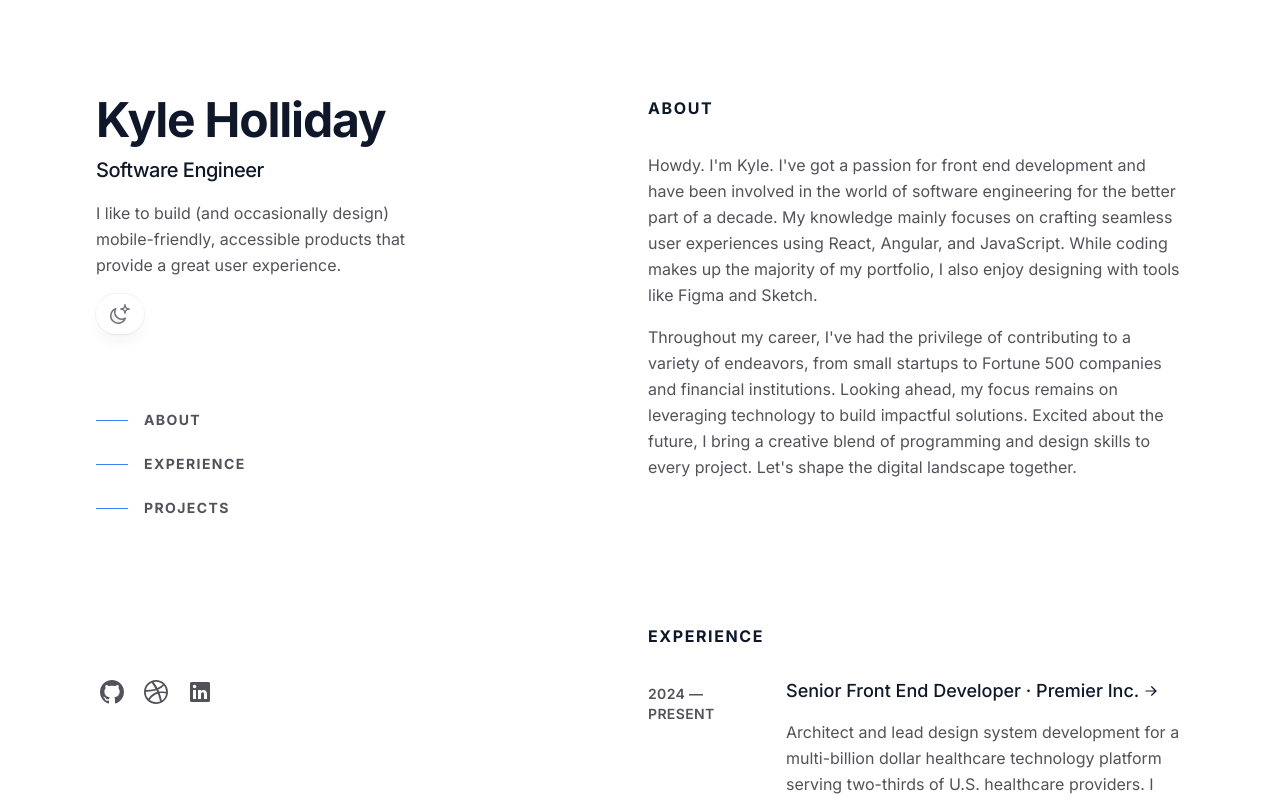
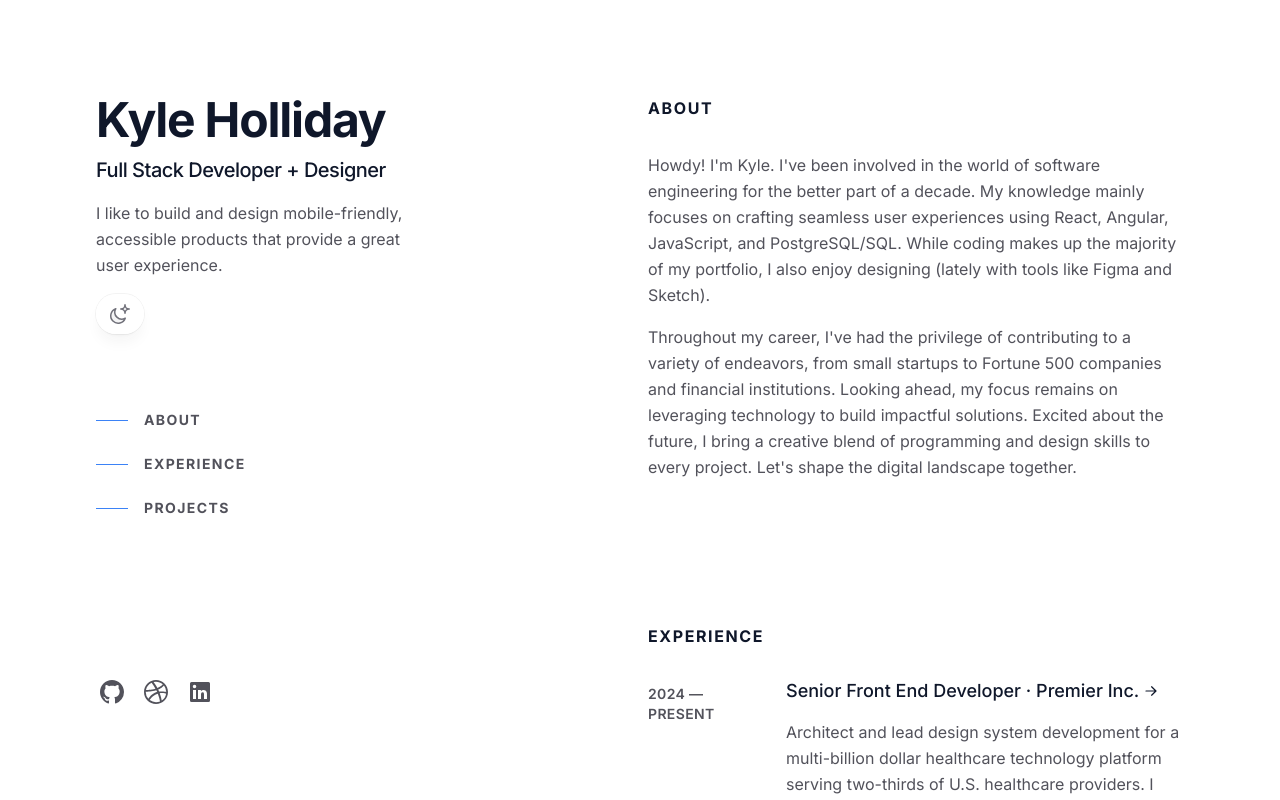
Before and after one commit to kyleholliday/portfolio2024, a React (Create React App) app: page / in a window 1280 px wide. Shown: the top 800 px of the page. Built offline with nearby package versions, Linux system fonts and the light colour scheme.

Commit message:
updated some resume stuff

```diff
--- a/public/index.html
+++ b/public/index.html
@@ -7,15 +7,18 @@
     <meta name="theme-color" content="#000000" />
 
     <!-- Primary Meta Tags -->
-    <title>Kyle Holliday | Software Developer</title>
-    <meta name="title" content="Kyle Holliday | Software Developer" />
+    <title>Kyle Holliday | Full Stack Developer + Designer</title>
+    <meta
+      name="title"
+      content="Kyle Holliday | Full Stack Developer + Designer"
+    />
     <meta
       name="description"
-      content="Kyle Holliday is a senior front end developer and designer based in Charlotte, NC specializing in React, TypeScript, Angular, and accessible web applications. Portfolio and contact information."
+      content="Kyle Holliday is a Full Stack Developer and Designer based in Charlotte, NC specializing in React, TypeScript, Angular, PostgreSQL/SQL, and accessible web applications. Portfolio and contact information."
     />
     <meta
       name="keywords"
-      content="Kyle Holliday, front end developer, senior developer, Charlotte NC, React developer, TypeScript, Angular, web developer, UI developer, JavaScript developer, front-end engineer, web design, accessible web development, software engineer Charlotte"
+      content="Kyle Holliday, front end developer, full stack developer, senior developer, Charlotte NC, React developer, TypeScript, Angular, web developer, UI developer, JavaScript developer, front-end engineer, web design, accessible web development, software engineer Charlotte"
     />
     <meta name="author" content="Kyle Holliday" />
 
@@ -24,11 +27,11 @@
     <meta property="og:url" content="https://www.kyleholliday.com/" />
     <meta
       property="og:title"
-      content="Kyle Holliday | Senior Front End Developer"
+      content="Kyle Holliday | Full Stack Developer + Designer"
     />
     <meta
       property="og:description"
-      content="Senior front end developer specializing in React, TypeScript, and accessible web applications in Charlotte, NC."
+      content="Full Stack Developer + Designer specializing in React, TypeScript, and accessible web applications in Charlotte, NC."
     />
 
     <!-- Twitter -->
@@ -36,11 +39,11 @@
     <meta property="twitter:url" content="https://www.kyleholliday.com/" />
     <meta
       property="twitter:title"
-      content="Kyle Holliday | Senior Front End Developer"
+      content="Kyle Holliday | Full Stack Developer + Designer"
     />
     <meta
       property="twitter:description"
-      content="Senior front end developer specializing in React, TypeScript, and accessible web applications in Charlotte, NC."
+      content="Full Stack Developer + Designer specializing in React, TypeScript, and accessible web applications in Charlotte, NC."
     />
 
     <!-- Fonts -->
--- a/src/App.js
+++ b/src/App.js
@@ -35,11 +35,11 @@ export default function App() {
                 Kyle Holliday
               </h1>
               <h2 className="mt-3 text-lg font-medium tracking-tight text-slate-900 dark:text-stone-50 sm:text-xl">
-                Software Engineer
+                Full Stack Developer + Designer
               </h2>
               <p className="mt-4 max-w-xs leading-relaxed">
-                I like to build (and occasionally design) mobile-friendly,
-                accessible products that provide a great user experience.
+                I like to build and design mobile-friendly, accessible products
+                that provide a great user experience.
               </p>
               <div className="pointer-events-auto">
                 <button
@@ -195,13 +195,12 @@ export default function App() {
               </div>
               <div className="space-y-4">
                 <p className="leading-relaxed">
-                  Howdy. I'm Kyle. I've got a passion for front end development
-                  and have been involved in the world of software engineering
-                  for the better part of a decade. My knowledge mainly focuses
-                  on crafting seamless user experiences using React, Angular,
-                  and JavaScript. While coding makes up the majority of my
-                  portfolio, I also enjoy designing with tools like Figma and
-                  Sketch.
+                  Howdy! I'm Kyle. I've been involved in the world of software
+                  engineering for the better part of a decade. My knowledge
+                  mainly focuses on crafting seamless user experiences using
+                  React, Angular, JavaScript, and PostgreSQL/SQL. While coding
+                  makes up the majority of my portfolio, I also enjoy designing
+                  (lately with tools like Figma and Sketch).
                 </p>
                 <p className="leading-relaxed">
                   Throughout my career, I've had the privilege of contributing
@@ -805,7 +804,7 @@ export default function App() {
                   <a
                     className="inline-flex items-center leading-tight text-slate-900 dark:text-gray-200 font-semibold group"
                     aria-label="View Resume"
-                    href="/Kyle-Holliday-Resume.pdf"
+                    href="/kyle-holliday-resume.pdf"
                     target="_blank"
                   >
                     <span>
@@ -910,6 +909,9 @@ export default function App() {
                             <span className="inline-flex items-center rounded-lg bg-blue-50 dark:bg-green-400/10 px-3 py-1 text-sm font-medium text-blue-600 dark:text-green-300">
                               REST APIs
                             </span>
+                            <span className="inline-flex items-center rounded-lg bg-blue-50 dark:bg-green-400/10 px-3 py-1 text-sm font-medium text-blue-600 dark:text-green-300">
+                              PostgreSQL
+                            </span>
                           </div>
                         </div>
                       </div>
```
Also changed, not shown: 1 other file (tests, documents, lock files or other folders).
